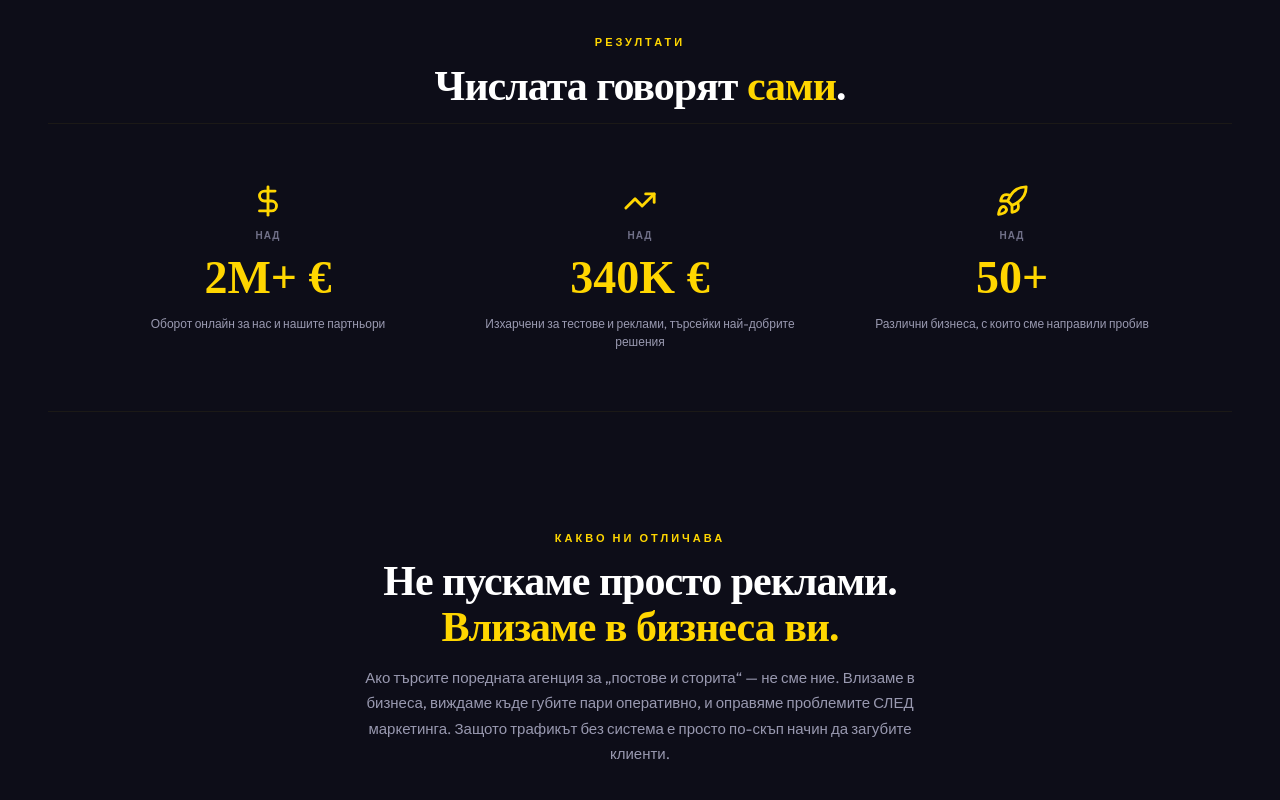
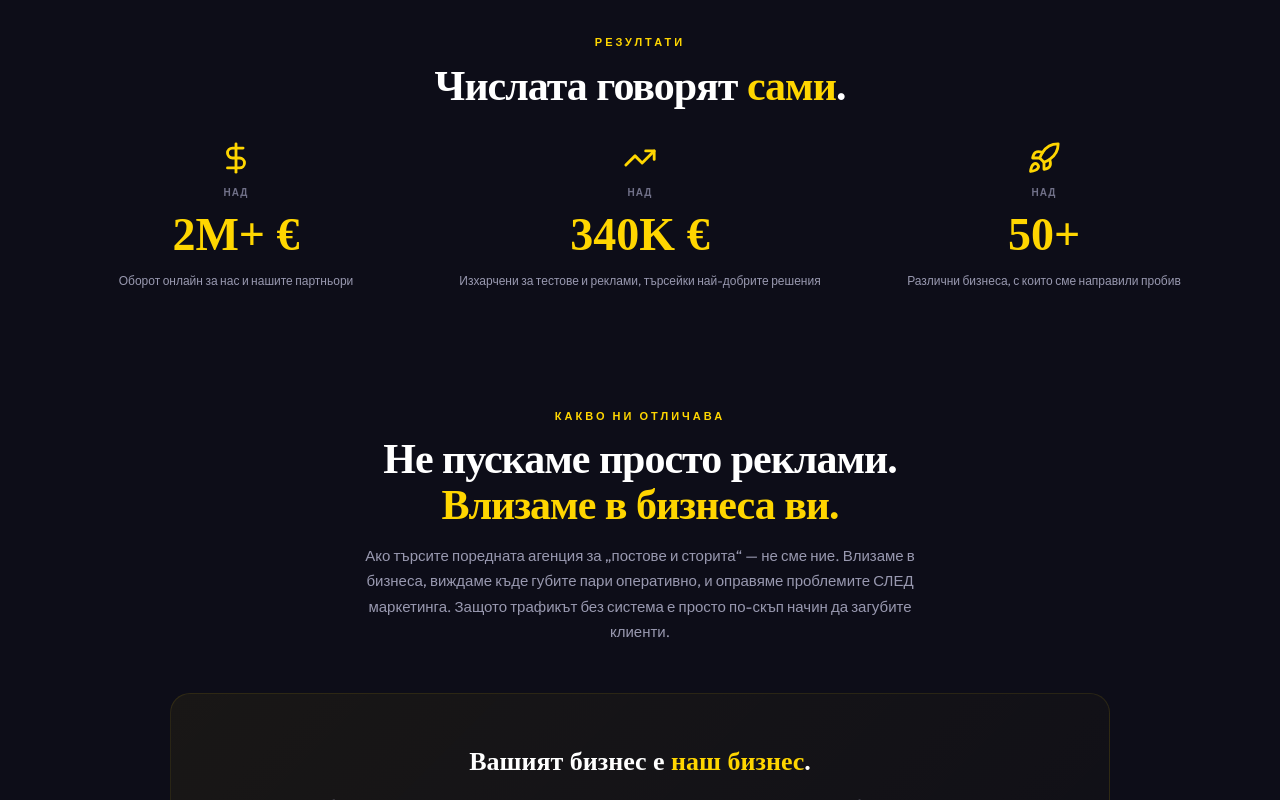
Before and after one commit to vstoimenov/profitbrand1.1, a React (Create React App) app: page / in a window 1280 px wide. Shown: the part 960-1760 px from the top of the page. Built offline with nearby package versions, Linux system fonts and the light colour scheme; a web font is replaced by a local one.

Commit message:
Remove scroll-reveal opacity flash

```diff
--- a/src/App.js
+++ b/src/App.js
@@ -260,7 +260,6 @@ export default function App() {
   const [form, setForm] = useState({ name: "", email: "", phone: "", msg: "" });
   const [audit, setAudit] = useState({ name: "", email: "", web: "" });
   const [showAudit, setShowAudit] = useState(false);
-  const [vis, setVis] = useState({});
   const [openFaq, setOpenFaq] = useState(null);
   const [openSys, setOpenSys] = useState(null);
   const [dragId, setDragId] = useState(null);
@@ -282,24 +281,10 @@ export default function App() {
     try { localStorage.setItem("pb5", JSON.stringify({ c, t, s, cs, tm })); } catch {}
   }, []);
 
-  useEffect(() => {
-    const obs = new IntersectionObserver(
-      (e) => e.forEach((x) => { if (x.isIntersecting) setVis((p) => ({ ...p, [x.target.dataset.v]: true })); }),
-      { threshold: 0, rootMargin: "0px 0px 50px 0px" }
-    );
-    const t = setTimeout(() => {
-      document.querySelectorAll("[data-v]").forEach((el) => {
-        obs.observe(el);
-        const rect = el.getBoundingClientRect();
-        if (rect.top < window.innerHeight && rect.bottom > 0) {
-          setVis((p) => ({ ...p, [el.dataset.v]: true }));
-        }
-      });
-    }, 60);
-    return () => { clearTimeout(t); obs.disconnect(); };
-  }, [page]);
-
-  const nav = (p) => { setPage(p); setMenuOpen(false); window.scrollTo?.(0, 0); setVis({}); };
+  // Scroll-reveal removed — elements always visible, no flash issues
+  useEffect(() => {}, [page]);
+
+  const nav = (p) => { setPage(p); setMenuOpen(false); window.scrollTo?.(0, 0); };
   const scrollTo = (id) => {
     setMenuOpen(false);
     const el = document.getElementById(id);
@@ -315,14 +300,8 @@ export default function App() {
       });
     }, 700);
   };
-  const ff = (id, d = 0) => ({
-    "data-v": id,
-    style: {
-      opacity: vis[id] ? 1 : 0,
-      transform: vis[id] ? "translateY(0)" : "translateY(36px)",
-      transition: `all .75s cubic-bezier(.16,1,.3,1) ${d}s`,
-    },
-  });
+  // ff() — always visible, no flash. data-v kept for potential future use.
+  const ff = (id, d = 0) => ({ "data-v": id });
   const activeServices = services.filter((s) => s.active);
 
   /* drag-drop reordering for admin lists */
```
